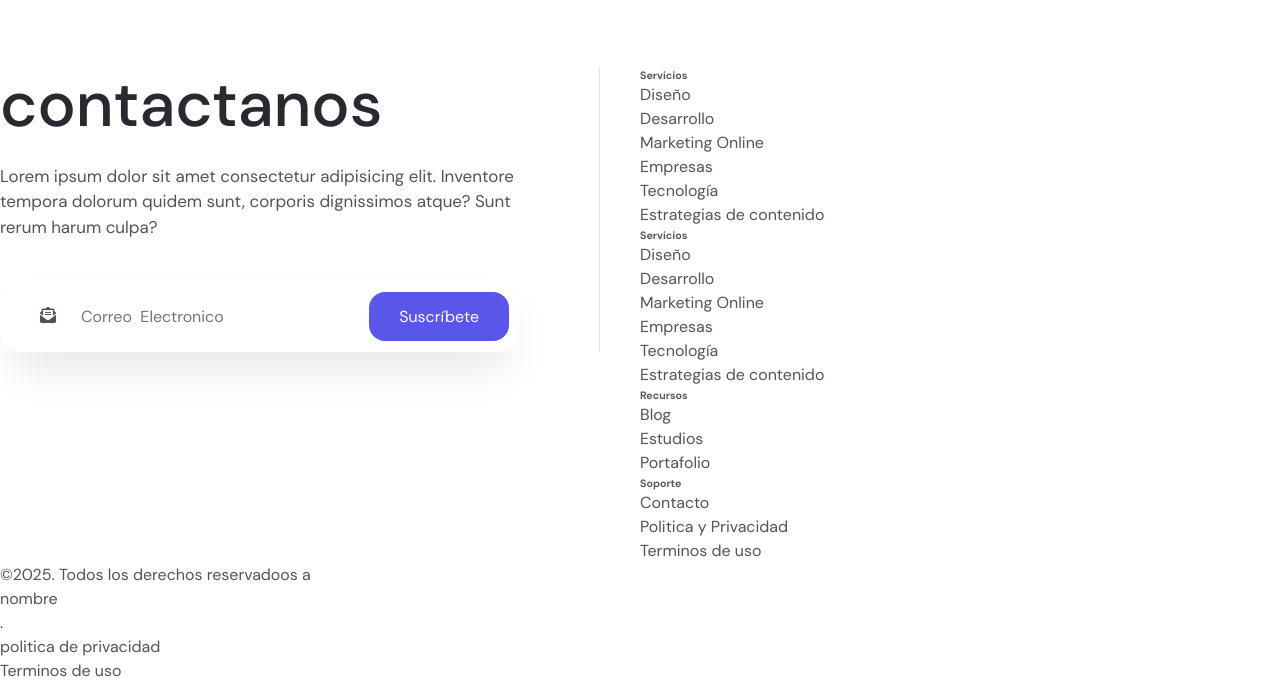
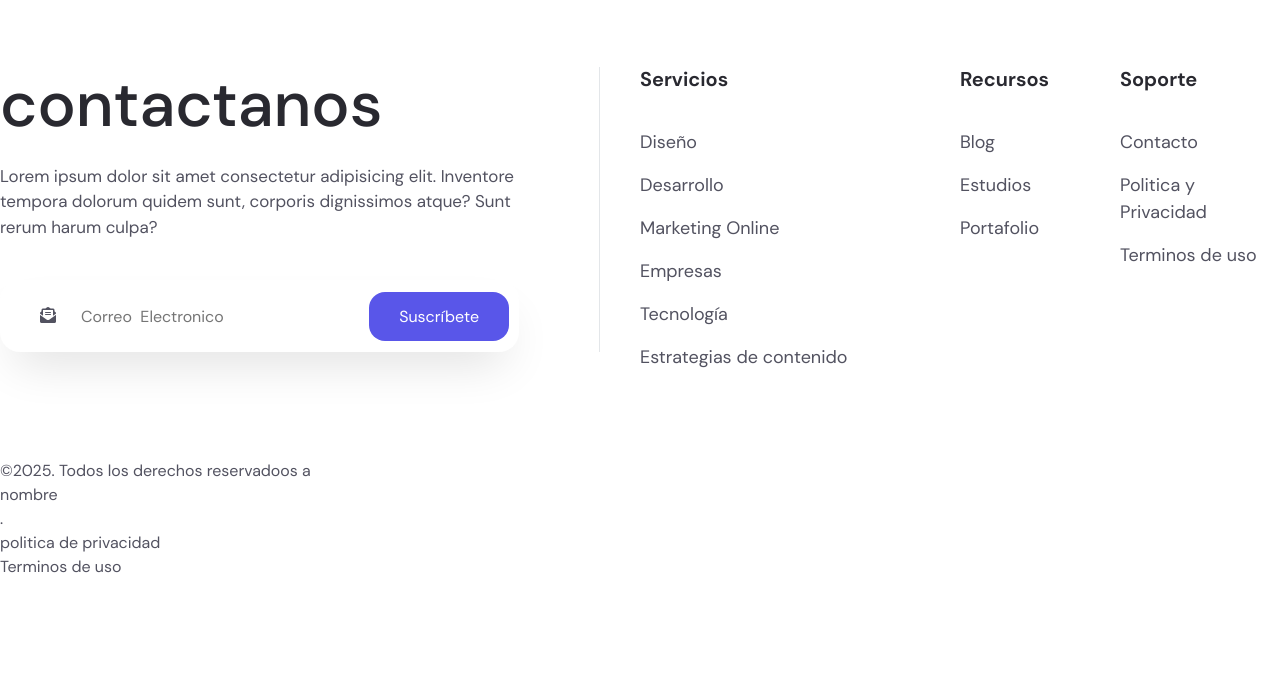
Before and after one commit to SofyFrontend/proyecto-master-css-2, a plain HTML site: page index.html in a window 1280 px wide. Shown: the part 10924-11607 px from the top of the page. After the commit the page ends 11503 px from the top, so only its background shows below. Drawn offline with Linux system fonts and the light colour scheme.

Commit message:
colocar footer main

```diff
--- a/assets/css/estilo.css
+++ b/assets/css/estilo.css
@@ -1243,8 +1243,8 @@ body {
     padding: 1rem;
     box-shadow: 0 24px 48px -15px #ddd;
     display: flex;
-align-items: center;
-justify-content: space-between;
+    align-items: center;
+    justify-content: space-between;
 }
 
 .fleft__mail--icon {
@@ -1263,17 +1263,55 @@ justify-content: space-between;
     color: var(--color-text-body);
     flex: 1;
 }
-.fleft__btn{
+
+.fleft__btn {
     height: 5.2;
     cursor: pointer;
-    border:none;
+    border: none;
     outline: none;
     background-color: var(--color-primario);
-    color:var(--color-secundario);
+    color: var(--color-secundario);
     border-radius: 16px;
     padding: 1.4rem 3rem;
     transition: var(--all-300-eio);
 }
-.fleft__btn:hover{
+
+.fleft__btn:hover {
     background-color: var(--color-banner);
 }
+
+.footer__fright {
+    display: flex;
+    flex-direction: row;
+    flex-basis: 50%;
+
+}
+
+.footer__widget {
+    margin-bottom: 8rem;
+
+}
+
+.footer__widget--50 {
+    flex-basis: 50%;
+}
+
+.footer__widget--25 {
+    flex-basis: 25%;
+}
+.widget__title{
+    font-size: 2rem;
+    font-weight: 700;
+    line-height: 1.2;
+    color: var(--color-titulo);
+    margin-bottom: 3rem;
+}
+.widget__link{
+    font-size: 1.8rem;
+    padding: 0.8rem 0;
+    display: inline-block;
+    transition: var(--all-300-eio);
+}
+.widget__link:hover{
+    color:var(--color-banner);
+}
--- a/index.html
+++ b/index.html
@@ -683,8 +683,8 @@
 
                     </div>
                     <div class="footer__fright">
-                        <div class="footer__widget">
-                            <h6 class="widdget__title">Servicios</h6>
+                        <div class="footer__widget footer__widget--50">
+                            <h6 class="widget__title">Servicios</h6>
                             <ul class="widget__list">
                                 <li class="widget___item"><a href="#" class="widget__link">Diseño</a></li>
                                 <li class="widget___item"><a href="#" class="widget__link">Desarrollo</a></li>
@@ -696,21 +696,9 @@
                             </ul>
                         </div>
 
-                        <div class="footer__widget">
-                            <h6 class="widdget__title">Servicios</h6>
-                            <ul class="widget__list">
-                                <li class="widget___item"><a href="#" class="widget__link">Diseño</a></li>
-                                <li class="widget___item"><a href="#" class="widget__link">Desarrollo</a></li>
-                                <li class="widget___item"><a href="#" class="widget__link">Marketing Online</a></li>
-                                <li class="widget___item"><a href="#" class="widget__link">Empresas</a></li>
-                                <li class="widget___item"><a href="#" class="widget__link">Tecnología</a></li>
-                                <li class="widget___item"><a href="#" class="widget__link">Estrategias de contenido</a>
-                                </li>
-                            </ul>
-                        </div>
 
-                        <div class="footer__widget">
-                            <h6 class="widdget__title">Recursos</h6>
+                        <div class="footer__widget footer__widget--25">
+                            <h6 class="widget__title">Recursos</h6>
                             <ul class="widget__list">
                                 <li class="widget___item"><a href="#" class="widget__link">Blog</a></li>
                                 <li class="widget___item"><a href="#" class="widget__link">Estudios</a></li>
@@ -719,8 +707,8 @@
                             </ul>
                         </div>
 
-                        <div class="footer__widget">
-                            <h6 class="widdget__title">Soporte</h6>
+                        <div class="footer__widget footer__widget--25">
+                            <h6 class="widget__title">Soporte</h6>
                             <ul class="widget__list">
                                 <li class="widget___item"><a href="#" class="widget__link">Contacto</a></li>
                                 <li class="widget___item"><a href="#" class="widget__link">Politica y Privacidad</a>
```
